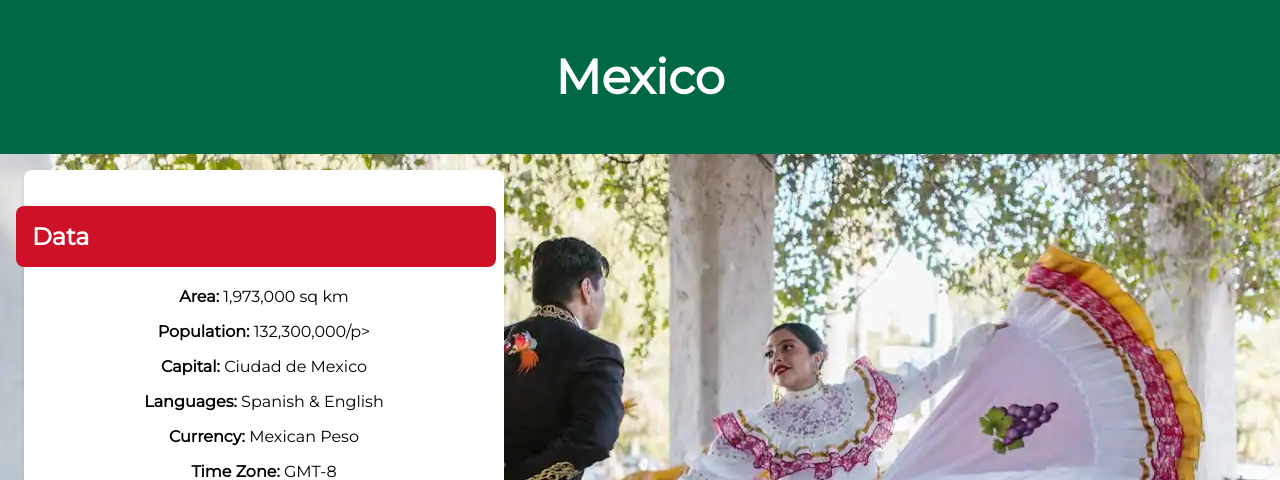
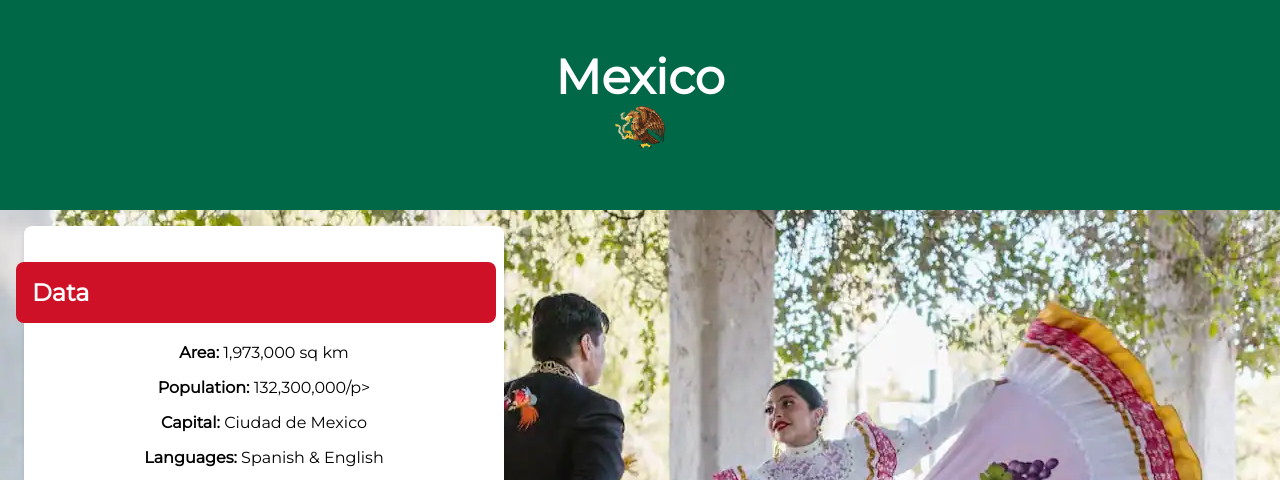
Before and after one commit to Inocente91/wdd131, a plain HTML site: page place.html in a window 1280 px wide. Shown: the top 480 px of the page. Drawn offline with Linux system fonts and the light colour scheme.

Commit message:
added after pseudo class

```diff
--- a/place.html
+++ b/place.html
@@ -14,6 +14,7 @@
 <body>
 </head>
 <header class="header">
+  <section></section>
   <h1>Mexico</h1>
 </header>
 <main>
--- a/styles/place.css
+++ b/styles/place.css
@@ -59,6 +59,8 @@ footer {
 
 @media (min-width: 600px) {
 
+
+
   main {
     position: relative;
   }
@@ -113,6 +115,18 @@ footer {
     border-radius: 8px;
   }
 
+  header::after {
+    content: '';
+    display: inline-block;
+    position:relative;
+    background-image: url('../images/eagle.png');
+    background-size: contain;
+    background-repeat: no-repeat;
+    width: 50px;
+    height: 50px;
+    bottom: 2rem;
+  }
+
   footer {
     margin-top: -5px;
     padding: 1rem;
```
Also changed, not shown: images/eagle.png (added).
